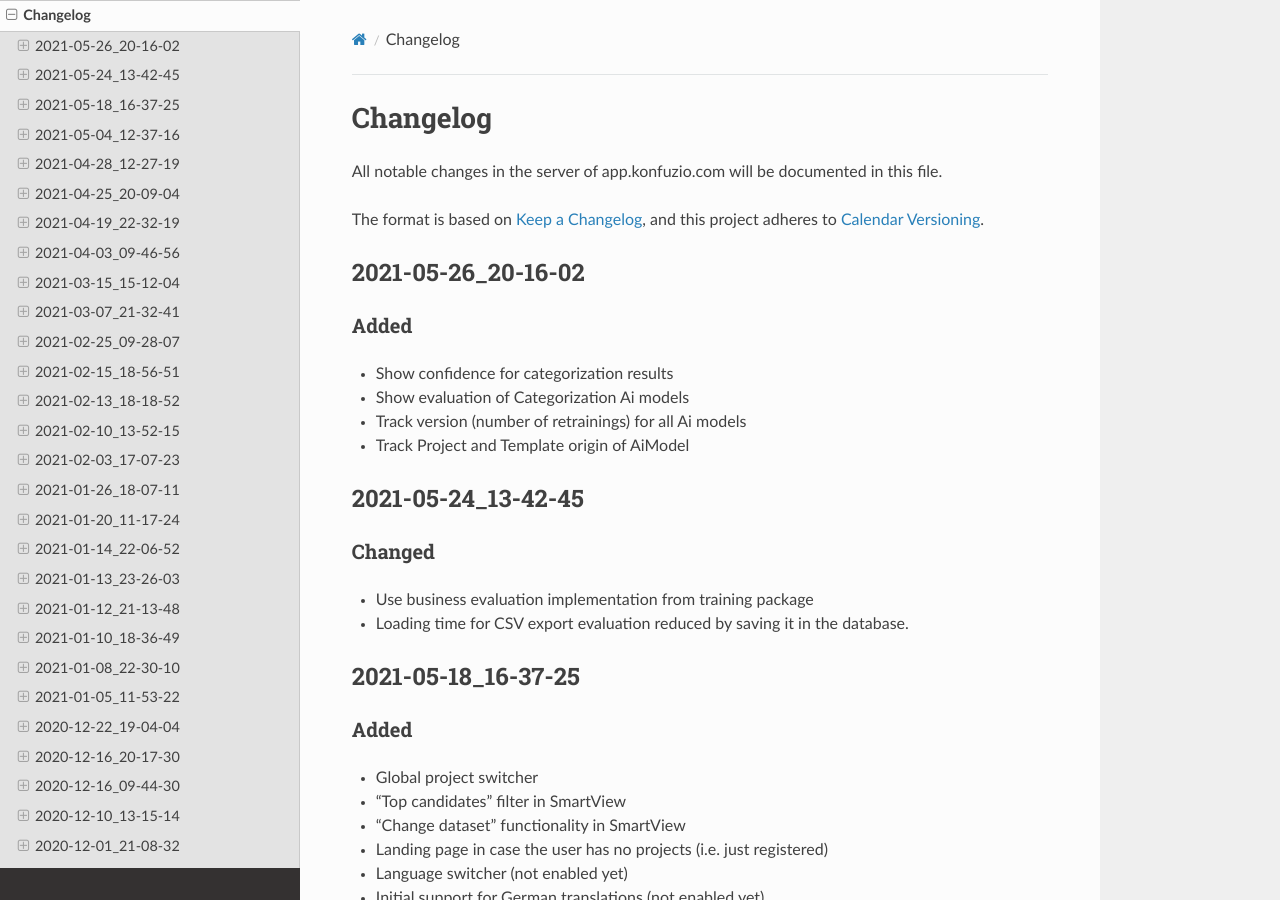
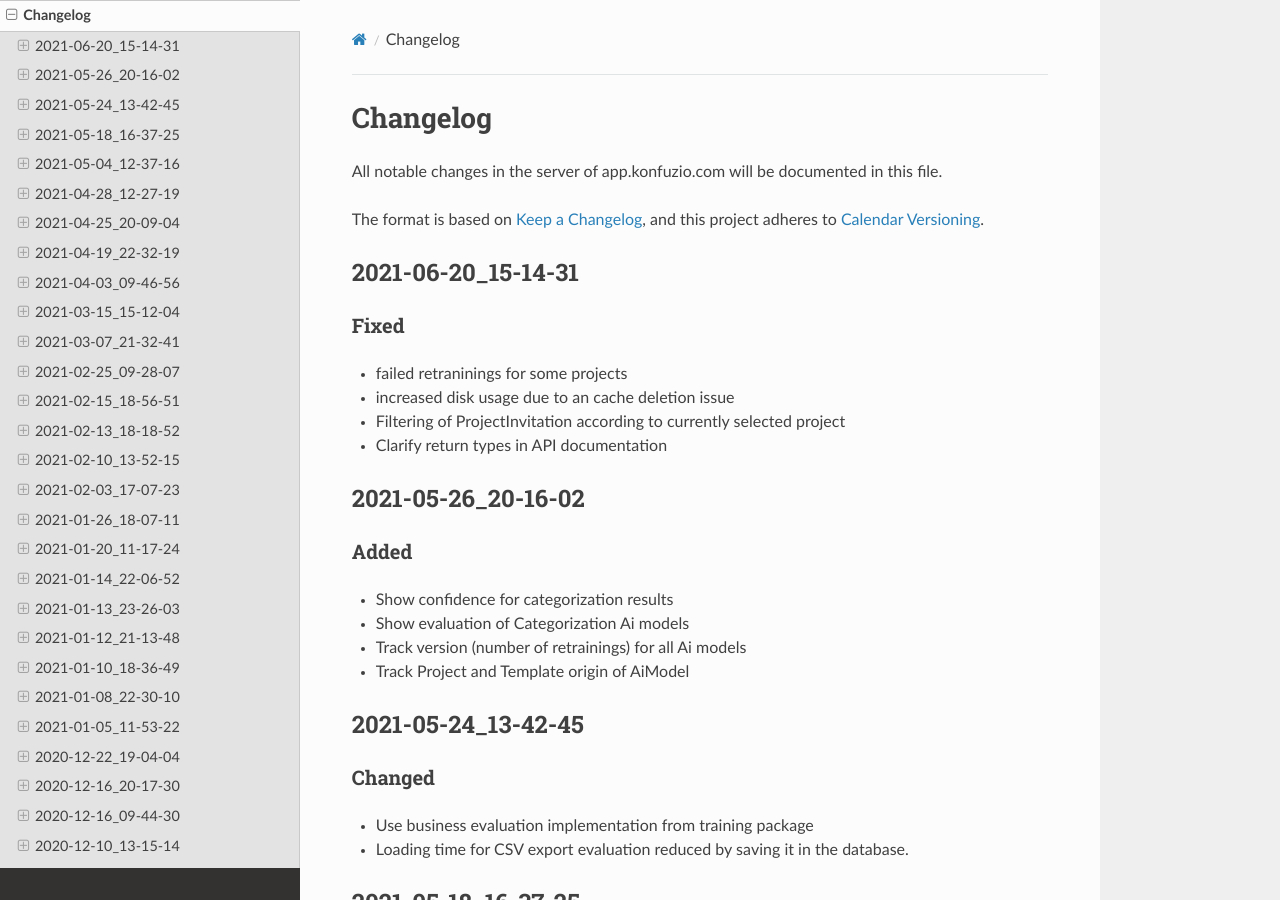
Before and after one commit to konfuzio-ai/konfuzio-sdk, a Sphinx documentation site: the page built from docs/web/changelog_app.md, in a window 1280 px wide and 900 px high. Built offline with Sphinx 7.4.7 and the Read the Docs theme 2.0.0, drawn with Linux system fonts in a browser that asks for light colours.

Commit message:
Update changelog_app.md

```diff
--- a/docs/web/changelog_app.md
+++ b/docs/web/changelog_app.md
@@ -7,6 +7,14 @@ All notable changes in the server of app.konfuzio.com will be documented in this
 
 The format is based on [Keep a Changelog](https://keepachangelog.com/en/1.0.0/),
 and this project adheres to [Calendar Versioning](https://calver.org/overview.html).
+
+## 2021-06-20_15-14-31
+
+### Fixed
+- failed retraninings for some projects
+- increased disk usage due to an cache deletion issue
+- Filtering of ProjectInvitation according to currently selected project
+- Clarify return types in API documentation
 
 ## 2021-05-26_20-16-02
 
```
